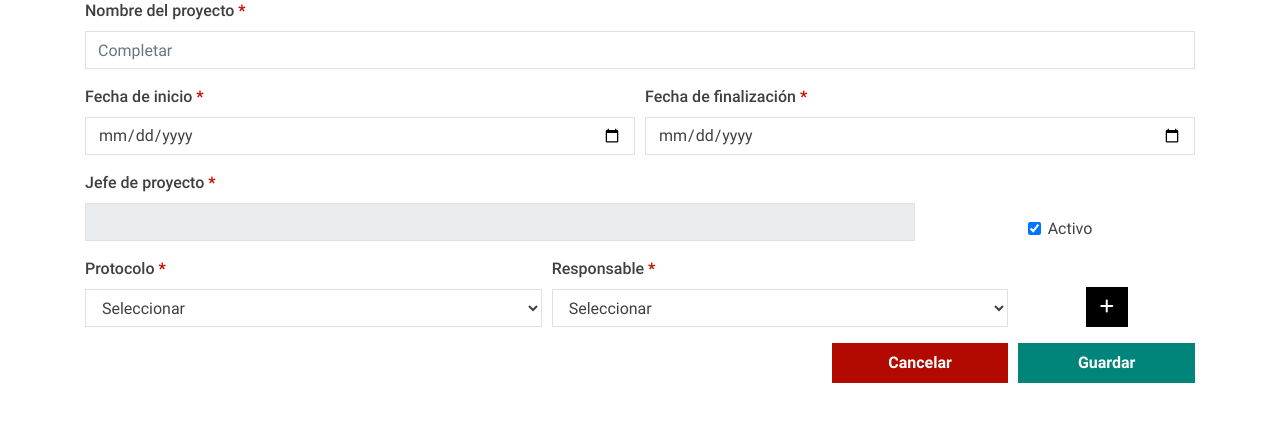
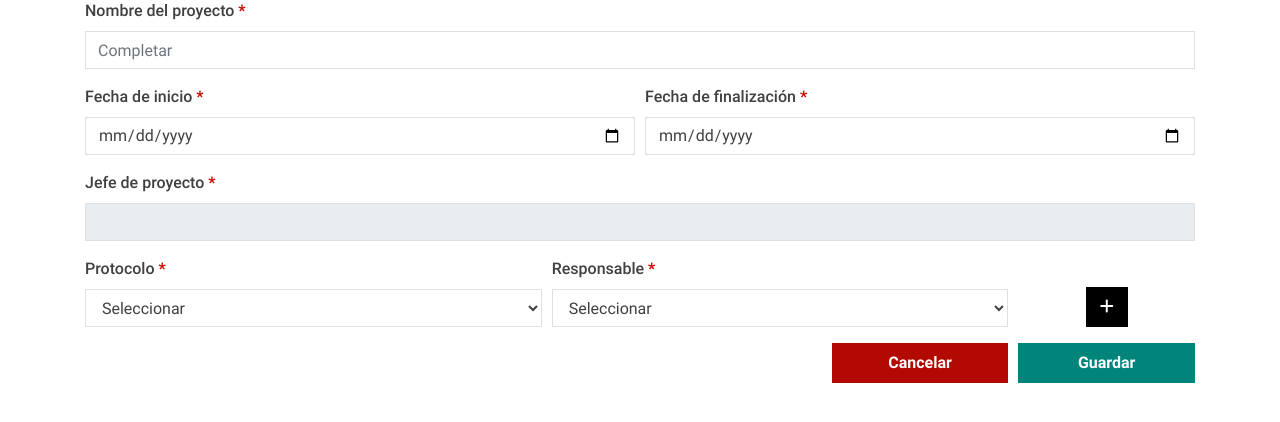
Before and after one commit to dssd-2020/international_laboratory, a Django app: template app/templates/create_project.html in a window 1280 px wide. Shown: the part 266-688 px from the top of the page. Run offline with Django 3.2, Linux system fonts and the light colour scheme; the template is opened without the code that fills it, so the values that code supplies are empty; parts of the project's set-up code (start-up, migrations or seed data) failed here and were passed over; some libraries are stand-ins or nearby versions.

Commit message:
Correcciones js create_project

```diff
--- a/app/templates/create_project.html
+++ b/app/templates/create_project.html
@@ -76,21 +76,6 @@
                                value="{{ project_manager.id }}"
                         >
                     </div>
-                    <div class="form-group col-3 text-center">
-                        <div class="form-check">
-                            <input type="checkbox"
-                                   id="project-active"
-                                   name="project-active"
-                                   class="form-check-input"
-                                   checked
-                            >
-                            <label for="project-active"
-                                   class="form-check-label"
-                            >
-                                Activo
-                            </label>
-                        </div>
-                    </div>
                 </div>
                 <div class="form-row align-items-end">
                     <div class="form-group col required">
--- a/app/views.py
+++ b/app/views.py
@@ -128,14 +128,14 @@ class ProjectView(View):
     def post(self, request, *args, **kwargs):
         error = True
         if session_complete(request):
-            if "name" in request.POST and "start_date" in request.POST and "end_date" in request.POST and "project_manager" in request.POST and "active" in request.POST and "protocols_length" in request.POST:
+            if "name" in request.POST and "start_date" in request.POST and "end_date" in request.POST and "project_manager" in request.POST and "protocols_length" in request.POST:
                 try:
                     project = Project.objects.create(
                         name=request.POST.get("name"),
                         start_date=request.POST.get("start_date"),
                         end_date=request.POST.get("end_date"),
                         project_manager=request.POST.get("project_manager"),
-                        active=request.POST.get("active"),
+                        active=True,
                     )
                     for index in range(0, int(request.POST.get("protocols_length"))):
                         protocol_responsible = request.POST.getlist("protocols[{}][]".format(index))
--- a/static/js/create_project.js
+++ b/static/js/create_project.js
@@ -87,7 +87,6 @@ project_submit_button.click(
         let start_date;
         let end_date;
         let project_manager = $("input[name=project-manager]").val();
-        let active = ($("input[name=project-active]").prop("checked")) ? "1" : "0";
         let running_activity = $("input[name=running_activity]").val();
 
         name = $("input[name=project-name]");
@@ -123,11 +122,11 @@ project_submit_button.click(
             }
         }
 
-        (error) ? showErrorAlert(error) : createProject(name, start_date, end_date, project_manager, active, running_activity, protocols);
+        (error) ? showErrorAlert(error) : createProject(name, start_date, end_date, project_manager, running_activity, protocols);
     }
 );
 
-const createProject = (name, start_date, end_date, project_manager, active, running_activity, protocols) => {
+const createProject = (name, start_date, end_date, project_manager, running_activity, protocols) => {
     project_submit_button.prop("disabled", true);
     $.ajax({
         type: "POST",
@@ -138,7 +137,6 @@ const createProject = (name, start_date, end_date, project_manager, active, runn
             start_date: start_date,
             end_date: end_date,
             project_manager: project_manager,
-            active: active,
             protocols: protocols,
             protocols_length: protocols.length,
             running_activity: running_activity
```
